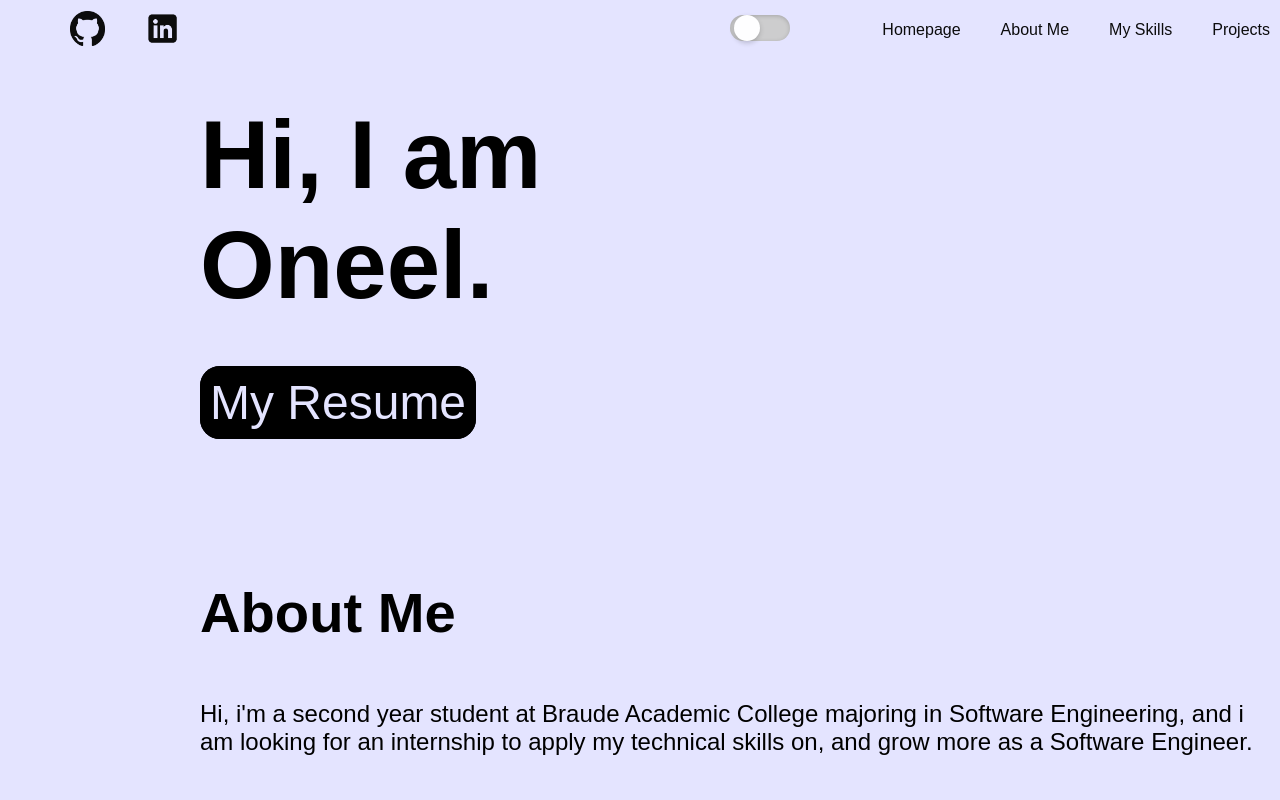
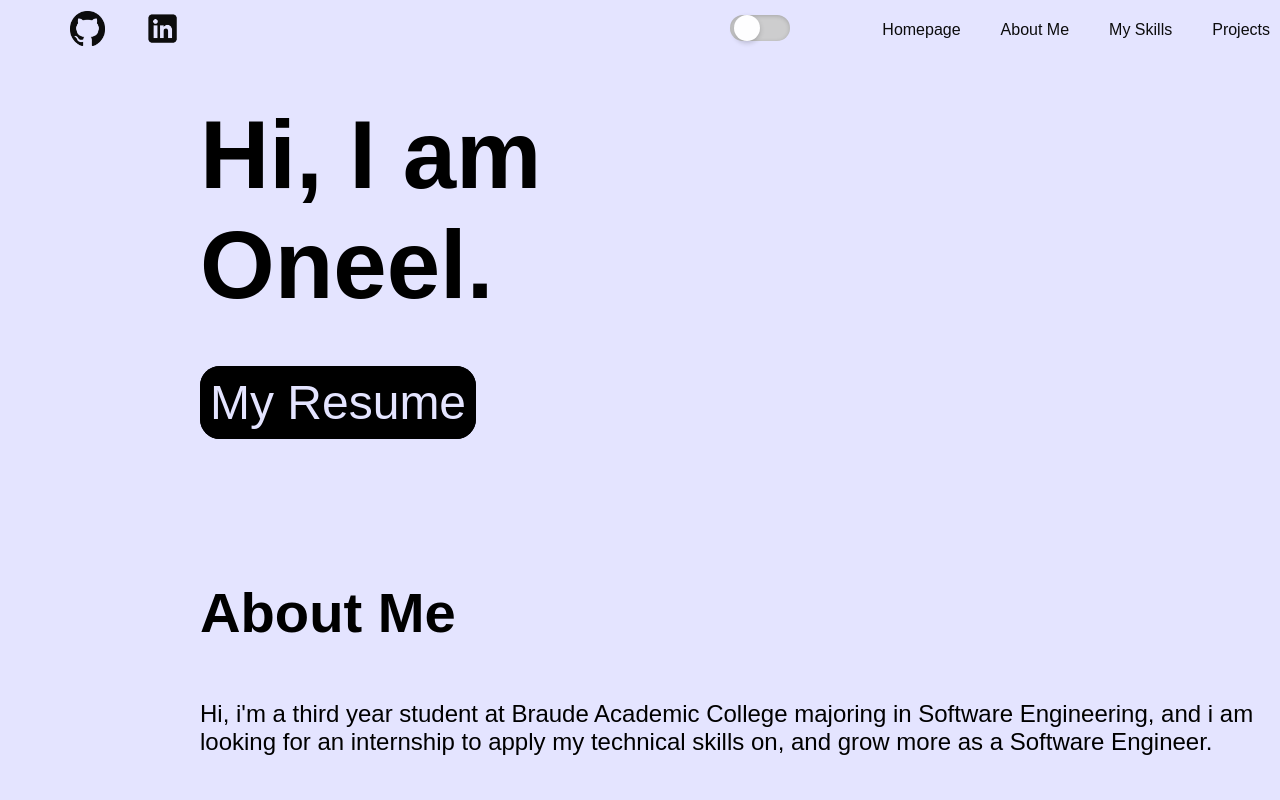
Before and after one commit to oneelabed/My_Portfolio, a React (Create React App) app: page / in a window 1280 px wide. Shown: the top 800 px of the page. Built offline with nearby package versions, Linux system fonts and the light colour scheme.

Commit message:
updated about me

```diff
--- a/src/AboutMe.js
+++ b/src/AboutMe.js
@@ -2,7 +2,7 @@ function AboutMe() {
   return (
     <section id="AboutMe">
       <h3>About Me</h3><br/>
-        <p className="paragraph">Hi, i'm a second year student at Braude Academic College majoring in Software Engineering,
+        <p className="paragraph">Hi, i'm a third year student at Braude Academic College majoring in Software Engineering,
         and i am looking for an internship to apply my technical skills on, and grow more as a Software Engineer.
         </p>
     </section>
```
